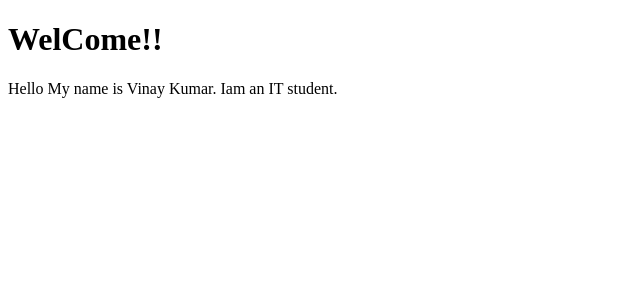
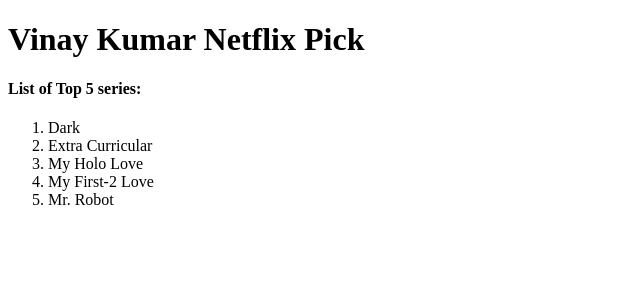
Before and after one commit to vinay-kumar-projects/miniproject, a React (Create React App) app: page / in a window 1280 px wide. Shown: the top 300 px of the page, without its empty margins (0-640 px from the left). Built offline with nearby package versions, Linux system fonts and the light colour scheme.

Commit message:
Created a top 5 Netflix series list task

```diff
--- a/src/index.js
+++ b/src/index.js
@@ -1,9 +1,16 @@
-import React from 'react';
-import ReactDOM from 'react-dom';
+import React from 'react'
+import ReactDOM from 'react-dom'
 
 ReactDOM.render(
-    <React.Fragment>
-    <h1>WelCome!!</h1>
-    <p>Hello My name is Vinay Kumar. Iam an IT student.</p>
-    </React.Fragment>,
+    <>
+    <h1>Vinay Kumar Netflix Pick</h1>
+    <h4>List of Top 5 series: </h4>
+    <ol>
+        <li>Dark</li>
+        <li>Extra Curricular</li>
+        <li>My Holo Love</li>
+        <li>My First-2 Love</li>
+        <li>Mr. Robot</li>
+    </ol>
+    </>,
     document.getElementById("root"))
```
